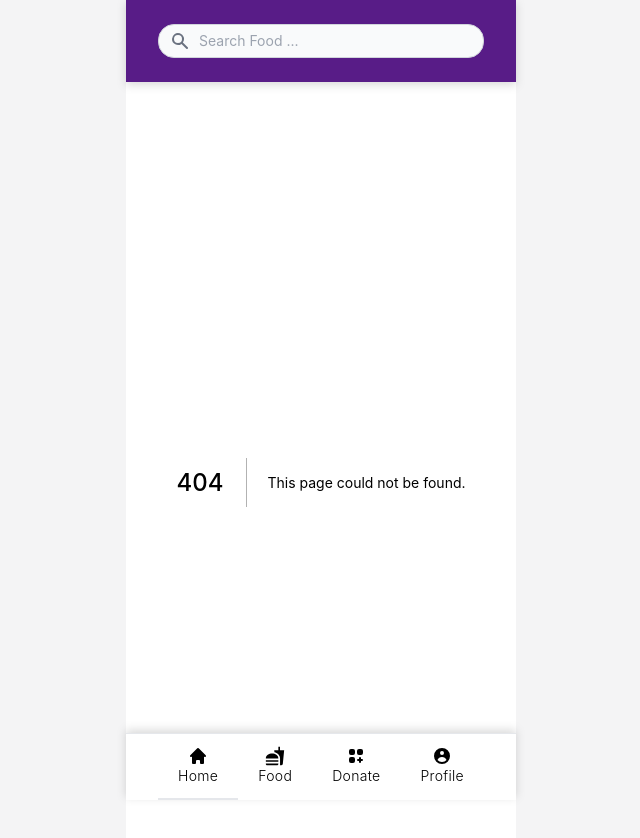
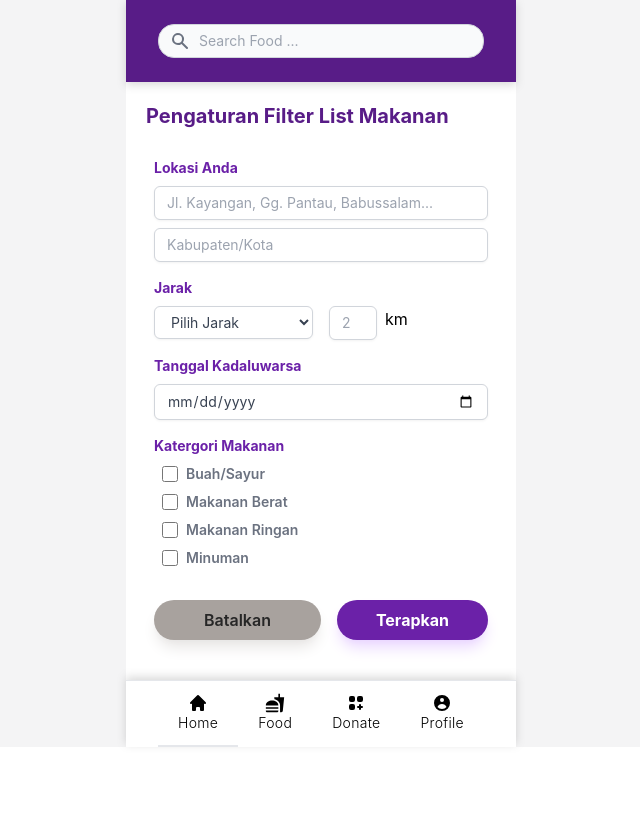
Before and after one commit to koalicioous/gigih-capstone-typescript, a Next.js app: page /Filter in a window 1280 px wide. Before the commit this address had no page. Shown: the top 838 px of the page, without its empty margins (319-959 px from the left). After the commit the page ends 800 px from the top, so only its background shows below. Built offline with nearby package versions, Linux system fonts and the light colour scheme.

Commit message:
feat: add filter page

```diff
--- /dev/null
+++ b/src/pages/Filter/index.tsx
@@ -0,0 +1,110 @@
+import Link from 'next/link'
+import Head from 'next/head';
+const Filter = () => {
+    return (
+        <div className="flex flex-col mb-10">
+            <Head>
+                <title>Filter List Makanan</title>
+            </Head>
+            <h2 className="text-xl font-bold mb-2 text-purple-900 p-5">
+                Pengaturan Filter List Makanan
+            </h2>
+
+            <div className="px-7">
+                <div className="grid grid-cols-1 gap-4">
+                    <div className="flex flex-col">
+                        <label htmlFor="alamat" className="font-bold text-sm text-purple-800">Lokasi Anda</label>
+                        <input
+                            type="text"
+                            className="mt-2 form-control block w-full px-3 py-1.5 text-sm font-normal text-gray-700 bg-white bg-clip-padding border border-solid border-gray-300 rounded-md transition ease-in-out m-0 focus:text-gray-700 focus:bg-white focus:border-purple-900 focus:outline-none focus:ring-purple-900 focus:ring-opacity-50 drop-shadow-sm"
+                            id="alamat"
+                            placeholder="Jl. Kayangan, Gg. Pantau, Babussalam..."
+                            />
+                        <input
+                            type="text"
+                            className="mt-2 form-control block w-full px-3 py-1.5 text-sm font-normal text-gray-700 bg-white bg-clip-padding border border-solid border-gray-300 rounded-md transition ease-in-out m-0 focus:text-gray-700 focus:bg-white focus:border-purple-900 focus:outline-none focus:ring-purple-900 focus:ring-opacity-50 drop-shadow-sm"
+                            id="alamat"
+                            placeholder="Kabupaten/Kota"
+                            />
+                    </div>
+
+                    <div className="flex flex-col">
+                        <label htmlFor="pilih-jarak" className="font-bold text-sm text-purple-800">Jarak</label>
+                        <div className="grid grid-cols-2 gap-4">
+                            <div className="flex flex-col">
+                                <select
+                                id="pilih-jarak"
+                                className="mt-2 form-control block w-full px-3 py-1.5 text-sm font-normal text-gray-700 bg-white bg-clip-padding border border-solid border-gray-300 rounded-md transition ease-in-out m-0 focus:text-gray-700 focus:bg-white focus:border-purple-900 focus:outline-none focus:ring-purple-900 focus:ring-opacity-50 drop-shadow-sm"
+                                >
+                                    <option>Pilih Jarak</option>
+                                    <option>0,5 km</option>
+                                    <option>1 km</option>
+                                    <option>5 km</option>
+                                    <option>10 km</option>
+                                    <option>15 km</option>
+                                    <option>20 km</option>
+                                    <option>25 km</option>
+                                </select>
+                            </div>
+                            <div className="flex items-center">
+                                <input
+                                    type="text"
+                                    id="jarak"
+                                    placeholder="2"
+                                    className="mt-2 mr-2 form-control block w-12 px-3 py-1.5 text-sm font-normal text-gray-700 bg-white bg-clip-padding border border-solid border-gray-300 rounded-md transition ease-in-out m-0 focus:text-gray-700 focus:bg-white focus:border-purple-900 focus:outline-none focus:ring-purple-900 focus:ring-opacity-50 drop-shadow-sm"
+                                />
+                                <p>km</p>
+                            </div>
+                        </div>
+                    </div>
+
+                    <div className="flex flex-col">
+                        <label htmlFor="date" className="font-bold text-sm text-purple-800">Tanggal Kadaluwarsa</label>
+                        <input
+                        type="date"
+                        id="date"
+                        className="mt-2 form-control block w-full px-3 py-1.5 text-sm font-normal text-gray-700 bg-white bg-clip-padding border border-solid border-gray-300 rounded-md transition ease-in-out m-0 focus:text-gray-700 focus:bg-white focus:border-purple-900 focus:outline-none focus:ring-purple-900 focus:ring-opacity-50 drop-shadow-sm"
+                        />
+                    </div>
+
+                    <div className="flex flex-col">
+                        <label htmlFor="alamat" className="font-bold text-sm text-purple-800 mb-2">Katergori Makanan</label>
+                        <div className="pl-2">
+                            <div className="flex items-center mb-2">
+                                <input id="buah-sayur" type="checkbox" value="" className="w-4 h-4 accent-purple-900" />
+                                <label htmlFor="buah-sayur" className="ml-2 text-sm font-semibold text-gray-500 checked:text-purple-900">Buah/Sayur</label>
+                            </div>
+                            <div className="flex items-center mb-2">
+                                <input id="makanan-berat" type="checkbox" value="" className="w-4 h-4 accent-purple-900" />
+                                <label htmlFor="makanan-berat" className="ml-2 text-sm font-semibold text-gray-500 checked:text-purple-900">Makanan Berat</label>
+                            </div>
+                            <div className="flex items-center mb-2">
+                                <input id="makanan-ringan" type="checkbox" value="" className="w-4 h-4 accent-purple-900" />
+                                <label htmlFor="makanan-ringan" className="ml-2 text-sm font-semibold text-gray-500 checked:text-purple-900">Makanan Ringan</label>
+                            </div>
+                            <div className="flex items-center mb-2">
+                                <input id="minuman" type="checkbox" value="" className="w-4 h-4 accent-purple-900 checked" />
+                                <label htmlFor="minuman" className="ml-2 text-sm font-semibold text-gray-500 label-checked:text-purple-900">Minuman</label>
+                            </div>
+                        </div>
+                    </div>
+                </div>
+
+                <div className="grid grid-cols-2 justify-end space-x-4 w-full mt-6">
+                    <Link href="/">
+                        <button className="px-4 py-2 rounded-full bg-stone-400 hover:bg-stone-500 font-semibold text-neutral-800 shadow-lg shadow-stone-200 transition ease-in-out duration-200 translate-10">
+                            <a>Batalkan</a>
+                        </button>
+                    </Link>
+
+                    <button className="px-4 py-2 rounded-full bg-purple-800 hover:bg-purple-900 font-bold text-white shadow-lg shadow-purple-200 transition ease-in-out duration-200 translate-10">
+                        <Link href="#">
+                            <a>Terapkan</a>
+                        </Link>
+                    </button>
+                </div>
+            </div>
+        </div>
+    )
+}
+export default Filter;
--- a/src/reducer/FoodReducer/data.ts
+++ b/src/reducer/FoodReducer/data.ts
@@ -35,7 +35,7 @@ export const FoodInitialData = [
       "typeOfAmount": "buah/pcs",
       "expiration": "18/07/2022",
       "type": ["Buah/Sayuran"],
-      "address": "Perum Pucang Indah Lestari III Blok C7",
+      "address": "Perum Pucang Lestari III Blok C7",
       "city": "Malang",
       "id": "3"
     },
@@ -47,7 +47,7 @@ export const FoodInitialData = [
       "typeOfAmount": "buah/pcs",
       "expiration": "10/07/2022",
       "type": ["Makanan Berat"],
-      "address": "JL. PANGLIMA SUDIRMAN 1 NO.17",
+      "address": "Jl. Panglima Sudirman No.17",
       "city": "Kediri",
       "id": "4"
     },
@@ -59,7 +59,7 @@ export const FoodInitialData = [
       "typeOfAmount": "kardus",
       "expiration": "10/09/2022",
       "type": ["Makanan Ringan"],
-      "address": "JL. KH. ACHMAD DAHLAN IA/07",
+      "address": "Jl. KH. Achmad Dahlan IA/07",
       "city": "Bandung",
       "id": "5"
     },
@@ -71,7 +71,7 @@ export const FoodInitialData = [
       "typeOfAmount": "buah/pcs",
       "expiration": "10/10/2023",
       "type": ["Makanan ringan"],
-      "address": "PERUM BATU KENCANA BLOK G NO 4",
+      "address": "Perum Batu Kencana Blok G No.4",
       "city": "Jakarta",
       "id": "6"
     },
@@ -83,7 +83,7 @@ export const FoodInitialData = [
       "typeOfAmount": "buah/pcs",
       "expiration": "20/02/2022",
       "type": ["Minuman"],
-      "address": "JL. POTRE KONENG III NO. 51 BSA",
+      "address": "Jl. Potre Koneng III No. 51 BSA",
       "city": "Surabaya",
       "id": "7"
     },
@@ -95,7 +95,7 @@ export const FoodInitialData = [
       "typeOfAmount": "Lusin",
       "expiration": "08/08/2022",
       "type": ["Makanan Ringan"],
-      "address": "address 8",
+      "address": "Dusun Cikareng No.12",
       "city": "city 8",
       "id": "8"
     },
@@ -107,7 +107,7 @@ export const FoodInitialData = [
       "typeOfAmount": "buah/pcs",
       "expiration": "10/07/2022",
       "type": ["Makanan Berat"],
-      "address": "Rumah Masakan Penyetan, Jl. Kejawan Putih Tambak No.12",
+      "address": "Jl. Kejawan Putih Tambak No.12",
       "city": "Surabaya",
       "id": "9"
     },
```
